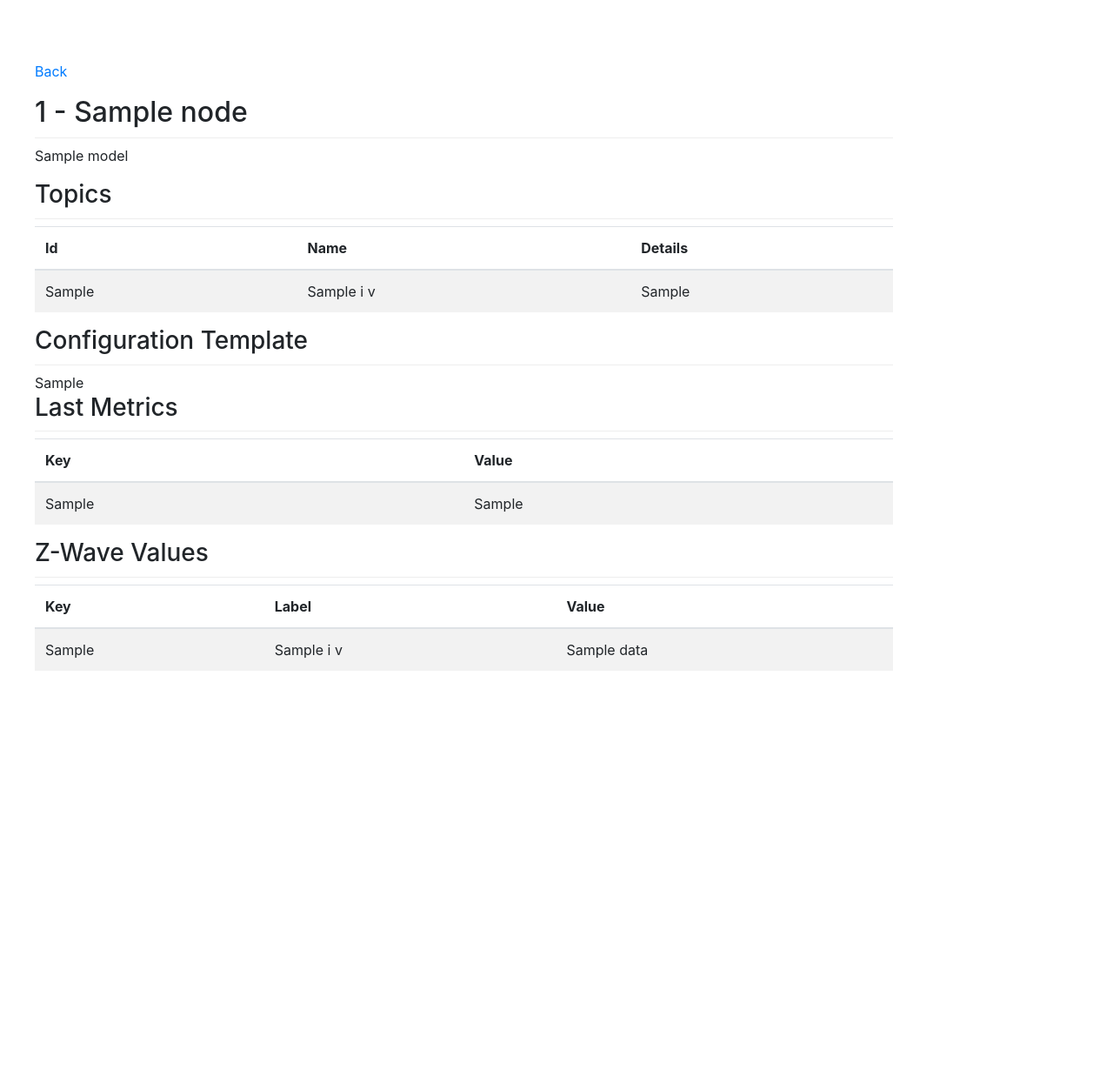
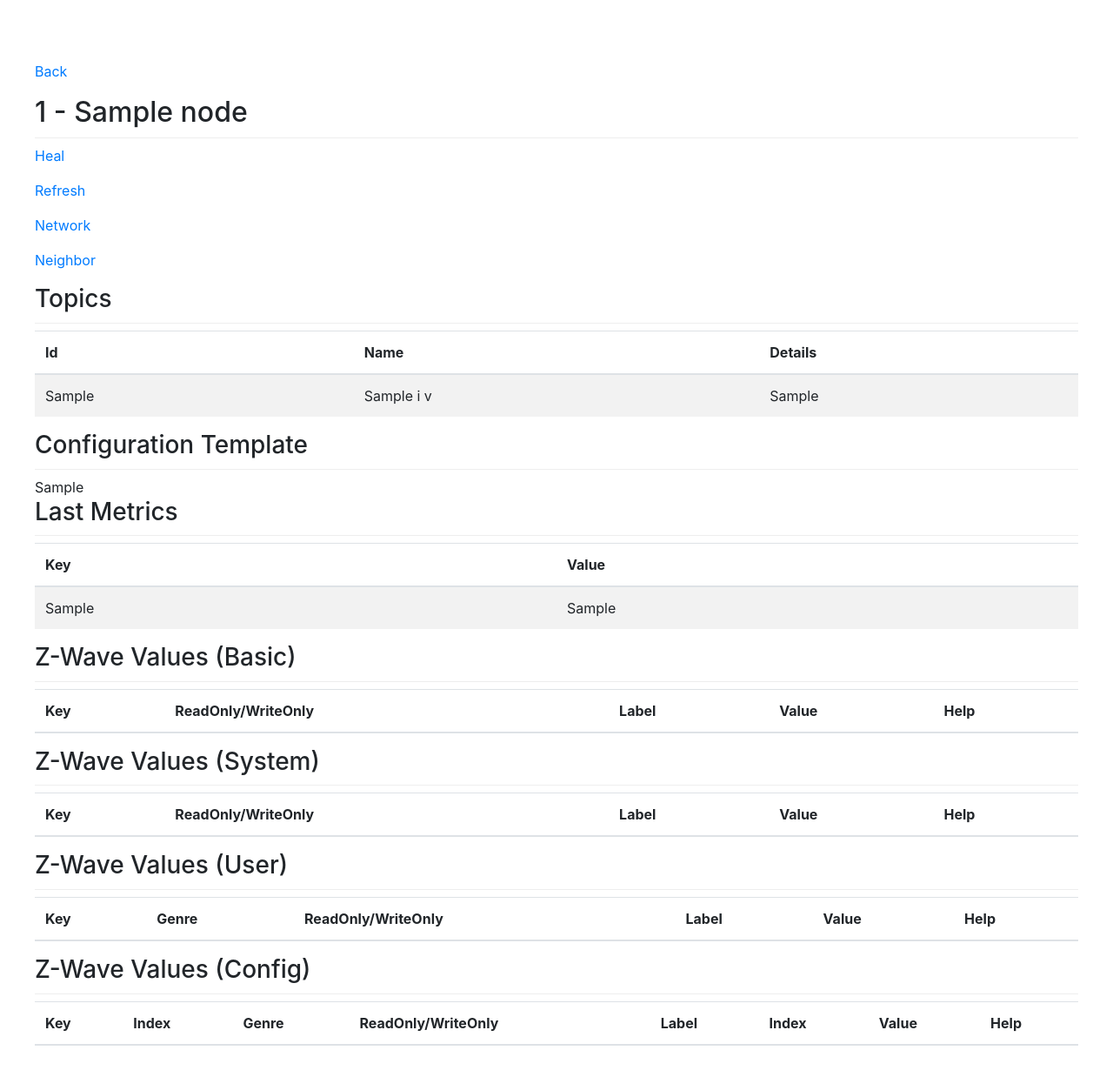
Before and after one commit to slvwolf/zwave-mqtt-bridge, a Python web app: template templates/node.html in a window 1280 px wide. Shown: the whole page at 87% size. Before the commit the page ends 771 px from the top, so only its background shows below. Run offline with Jinja, Linux system fonts and the light colour scheme; the template is opened without the code that fills it: most values are stand-ins (such as "Sample title", 1, 10 or a date in 2020); lists and menus that the app fills with data are empty; some libraries are stand-ins or nearby versions.

Commit message:
Basic node commands

```diff
--- a/requirements.txt
+++ b/requirements.txt
@@ -1,8 +1,8 @@
 PyYAML==3.12
-python-openzwave==0.4.5
+python-openzwave
 paho-mqtt
 pydispatch
-apistar==0.5.40
+apistar==0.5.41
 apistar[asyncio]
 aiofiles
-uvicorn
+uvicorn==0.3.22
--- a/templates/node.html
+++ b/templates/node.html
@@ -1,10 +1,15 @@
 {% include 'header.html' %}
 <div class="container-fluid">
     <div class="row">
-        <div class="col-sm-9 col-sm-offset-3 col-md-10 col-md-offset-2 main">
+        <div class="col-md-12 main">
             <p><a href="/">Back</a></p>
             <h2 class="sub-header">{{node.id()}} - {{node.name()}}</h2>
-            <p>{{ node.model() }}</p>
+
+            <p><a href="/nodes/{{- node.id() -}}/heal">Heal</a></p>
+            <p><a href="/nodes/{{- node.id() -}}/refresh">Refresh</a></p>
+            <p><a href="/nodes/{{- node.id() -}}/network">Network</a></p>
+            <p><a href="/nodes/{{- node.id() -}}/neighbor">Neighbor</a></p>
+
             <h3 class="sub-header">Topics</h3>
             <div class="table-responsive">
                 <table class="table table-striped">
@@ -47,23 +52,125 @@
                     {% endfor %}
                     </tbody>
                 </table>
-            <h3 class="sub-header">Z-Wave Values</h3>
+            <h3 class="sub-header">Z-Wave Values (Basic)</h3>
             <div class="table-responsive">
                 <table class="table table-striped">
                     <thead>
                     <tr>
                         <th>Key</th>
+                        <th>ReadOnly/WriteOnly</th>
                         <th>Label</th>
                         <th>Value</th>
+                        <th>Help</th>
                     </tr>
                     </thead>
                     <tbody>
                     {% for i_k, i_v in node.zw_values().items() %}
+                        {% if i_v.genre == "Basic" %}
+                            <tr>
+                                <td>{% if i_v.is_read_only %} RO {% endif %}
+                                    {% if i_v.is_write_only %} WO {% endif %}</td>
+                                <td>{{ i_v.label }}</td>
+                                <td>{{ i_v.data }}</td>
+                                <td>{{ i_v.help }}</tr>
+                            </tr>
+                        {% endif %}
+                    {% endfor %}
+                    </tbody>
+                </table>
+            </div>
+
+            <h3 class="sub-header">Z-Wave Values (System)</h3>
+            <div class="table-responsive">
+                <table class="table table-striped">
+                    <thead>
                     <tr>
-                        <td>{{ i_k }}</td>
-                        <td>{{ i_v.label }}</td>
-                        <td>{{ i_v.data }}</td>
+                        <th>Key</th>
+                        <th>ReadOnly/WriteOnly</th>
+                        <th>Label</th>
+                        <th>Value</th>
+                        <th>Help</th>
                     </tr>
+                    </thead>
+                    <tbody>
+                    {% for i_k, i_v in node.zw_values().items() %}
+                        {% if i_v.genre == "System" %}
+                            <tr>
+                                <td>{{ i_k }}</td>
+                                <td>{% if i_v.is_read_only %} RO {% endif %}
+                                    {% if i_v.is_write_only %} WO {% endif %}</td>
+                                <td>{{ i_v.label }}</td>
+                                <td>{{ i_v.data }}</td>
+                                <td>{{ i_v.help }}</tr>
+                            </tr>
+                        {% endif %}
+                    {% endfor %}
+                    </tbody>
+                </table>
+            </div>
+
+
+            <h3 class="sub-header">Z-Wave Values (User)</h3>
+            <div class="table-responsive">
+                <table class="table table-striped">
+                    <thead>
+                    <tr>
+                        <th>Key</th>
+                        <th>Genre</th>
+                        <th>ReadOnly/WriteOnly</th>
+                        <th>Label</th>
+                        <th>Value</th>
+                        <th>Help</th>
+                    </tr>
+                    </thead>
+                    <tbody>
+                    {% for i_k, i_v in node.zw_values().items() %}
+                        {% if i_v.genre == "User" %}
+                            <tr>
+                                <td>{{ i_k }}</td>
+                                <td>{{ i_v.genre }}</td>
+                                <td>{% if i_v.is_read_only %} RO {% endif %}
+                                    {% if i_v.is_write_only %} WO {% endif %}</td>
+                                <td>{{ i_v.label }}</td>
+                                <td>{{ i_v.data }}</td>
+                                <td>{{ i_v.help }}</tr>
+                            </tr>
+                        {% endif %}
+                    {% endfor %}
+                    </tbody>
+                </table>
+            </div>
+
+            <h3 class="sub-header">Z-Wave Values (Config)</h3>
+            <div class="table-responsive">
+                <table class="table table-striped">
+                    <thead>
+                    <tr>
+                        <th>Key</th>
+                        <th>Index</th>
+                        <th>Genre</th>
+                        <th>ReadOnly/WriteOnly</th>
+                        <th>Label</th>
+                        <th>Index</th>
+                        <th>Value</th>
+                        <th>Help</th>
+                    </tr>
+                    </thead>
+                    <tbody>
+                    {% for i_k, i_v in node.zw_values().items() %}
+                        {% if i_v.genre == "Config" %}
+                            <tr>
+                                <td>{{ i_k }}</td>
+                                <td>{{ i_v.index }}</td>
+                                <td>{{ i_v.genre }}</td>
+                                <td>{% if i_v.is_read_only %} RO {% endif %}
+                                    {% if i_v.is_write_only %} WO {% endif %}</td>
+                                <td>{{ i_v.label }}</td>
+                                <td>{{ i_v.index }}</td>
+                                <td>{{ i_v.data }}</td>
+                                <td>{{ i_v.help }}</tr>
+                            </tr>
+                        {% endif %}
                     {% endfor %}
                     </tbody>
                 </table>
```
Also changed, not shown: app.py (+49 -11 lines), main.py (+37 -28 lines), templates/index.html (+7 -0 lines), templates/node_cmd.html (added, +13 -0 lines), zwave_mqtt_bridge/bridge.py (+24 -5 lines).
